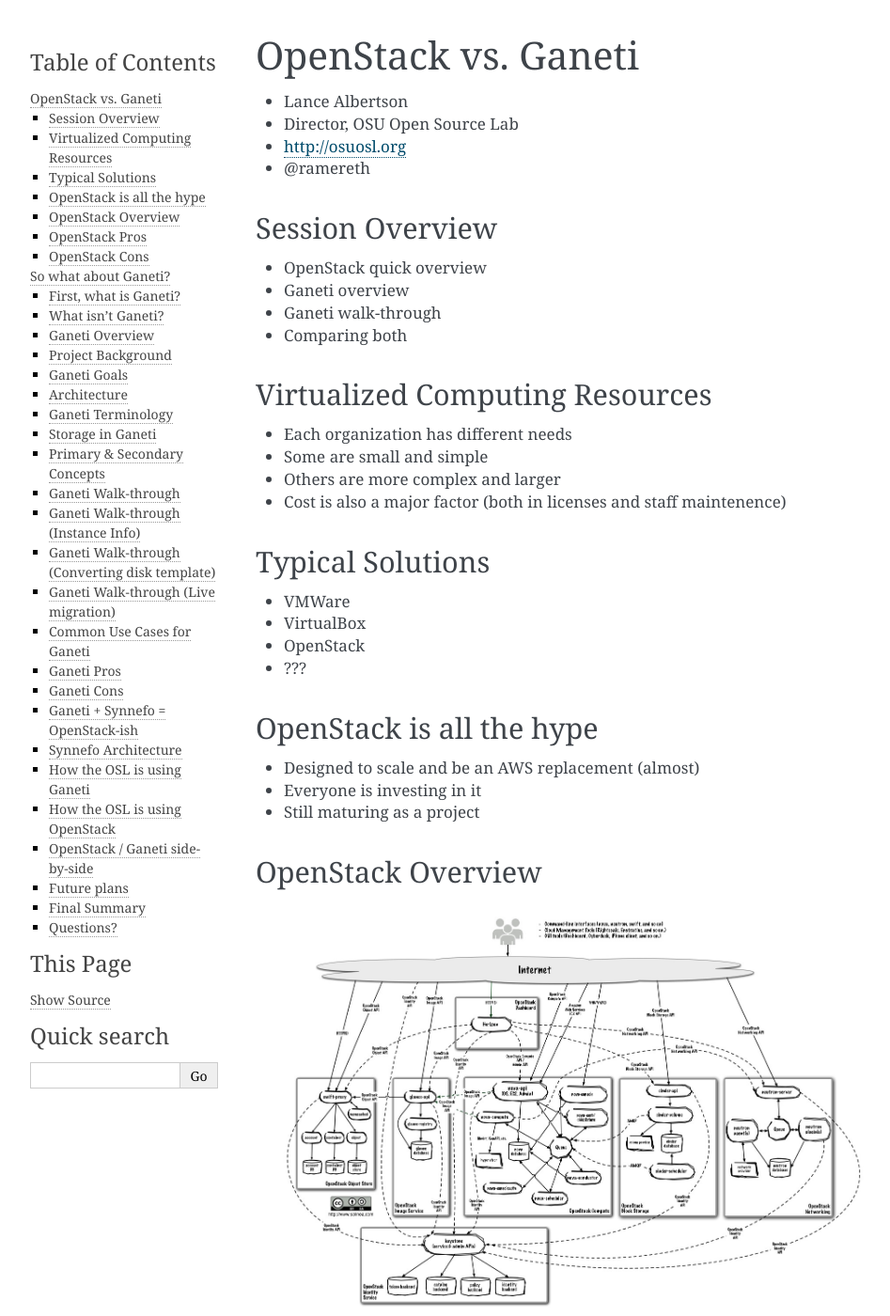
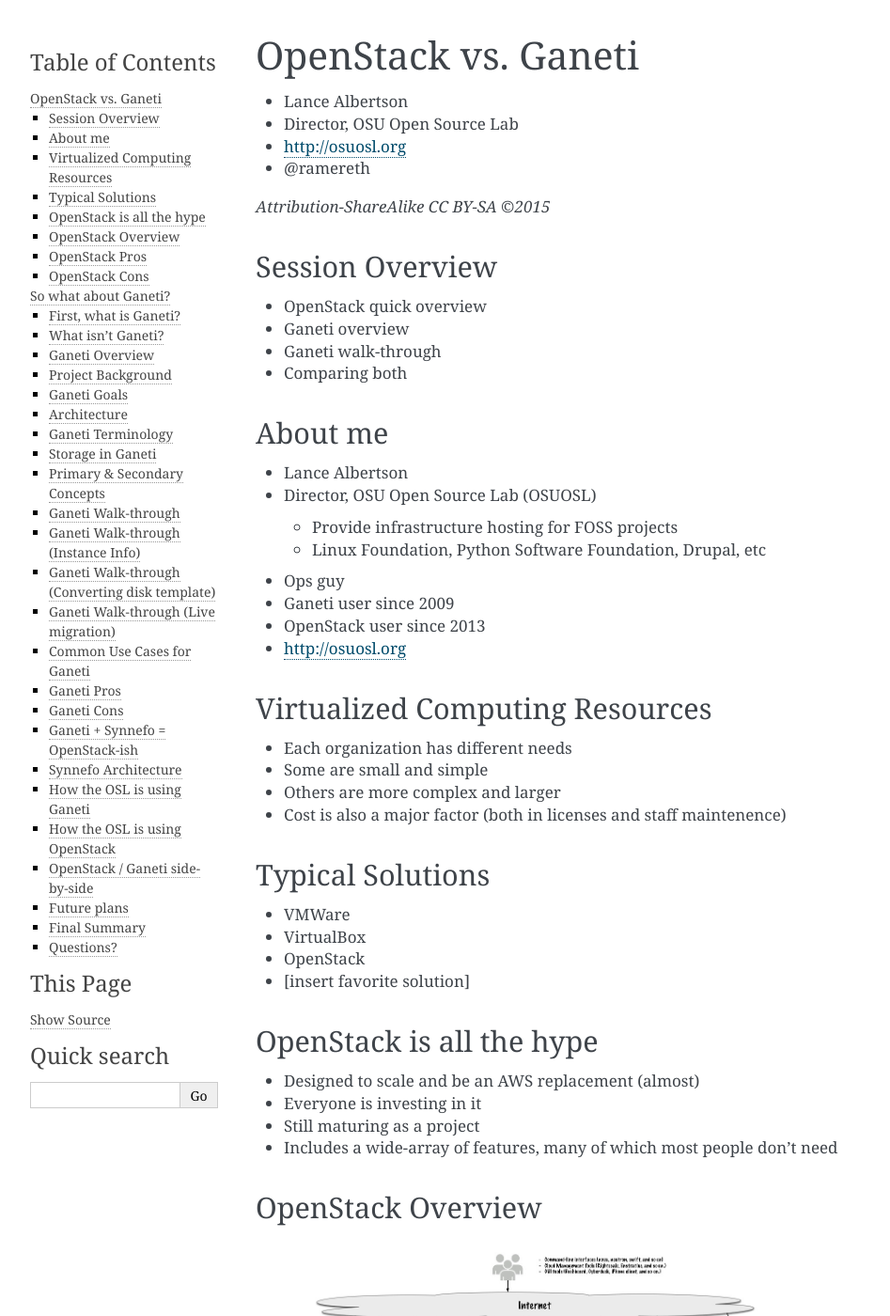
Before and after one commit to ramereth/presentation-openstack-vs-ganeti, a Sphinx documentation site: the page built from source/index.rst, in a window 1280 px wide and 1400 px high. Shown: the whole window at 94% size, without its empty margins (148-1095 px from the left). Built offline with Sphinx 7.4.7, drawn with Linux system fonts in a browser that asks for light colours; formulas are drawn with MathJax 3; some of the changed text lies outside the part shown.

Commit message:
More misc edits

```diff
--- a/source/index.rst
+++ b/source/index.rst
@@ -6,12 +6,27 @@
 * http://osuosl.org
 * @ramereth
 
+*Attribution-ShareAlike CC BY-SA ©2015*
+
 Session Overview
 ----------------
 * OpenStack quick overview
 * Ganeti overview
 * Ganeti walk-through
 * Comparing both
+
+About me
+--------
+* Lance Albertson
+* Director, OSU Open Source Lab (OSUOSL)
+
+  * Provide infrastructure hosting for FOSS projects
+  * Linux Foundation, Python Software Foundation, Drupal, etc
+
+* Ops guy
+* Ganeti user since 2009
+* OpenStack user since 2013
+* http://osuosl.org
 
 Virtualized Computing Resources
 --------------------------------
@@ -25,13 +40,14 @@
 * VMWare
 * VirtualBox
 * OpenStack
-* ???
+* [insert favorite solution]
 
 OpenStack is all the hype
 -------------------------
 * Designed to scale and be an AWS replacement (almost)
 * Everyone is investing in it
 * Still maturing as a project
+* Includes a wide-array of features, many of which most people don't need
 
 OpenStack Overview
 ------------------
@@ -83,20 +99,22 @@
 * Used widely internally at Google
 * Active community, mailing list and IRC
 * Started before libvirt/OpenStack
+* Primarily written in Python / Haskell
+* No central relational database
 * GanetiCon - Sept 15-17, 2015 - Prague (third developer summit)
 
 Ganeti Goals
 ------------
-1. Low Entry Level
+**Low Entry Level**
 
   - Easy to install, manage and upgrade
   - Architecture is fairly easy to understand
 
-2. Enterprise Scale
+**Enterprise Scale**
 
   - Manage 1 to 200 within a single cluster
 
-3. Open Source Citizen
+**Open Source Citizen**
 
   - Design and code discussions are open to the community
   - Welcome third-party projects
@@ -345,9 +363,11 @@
 
 Questions?
 ----------
-
 * Lance Albertson
 * lance@osuosl.org
 * @ramereth
 * http://osuosl.org
+* http://www.ganeti.org/
 * http://lancealbertson.com
+
+*Attribution-ShareAlike CC BY-SA ©2015*
```
